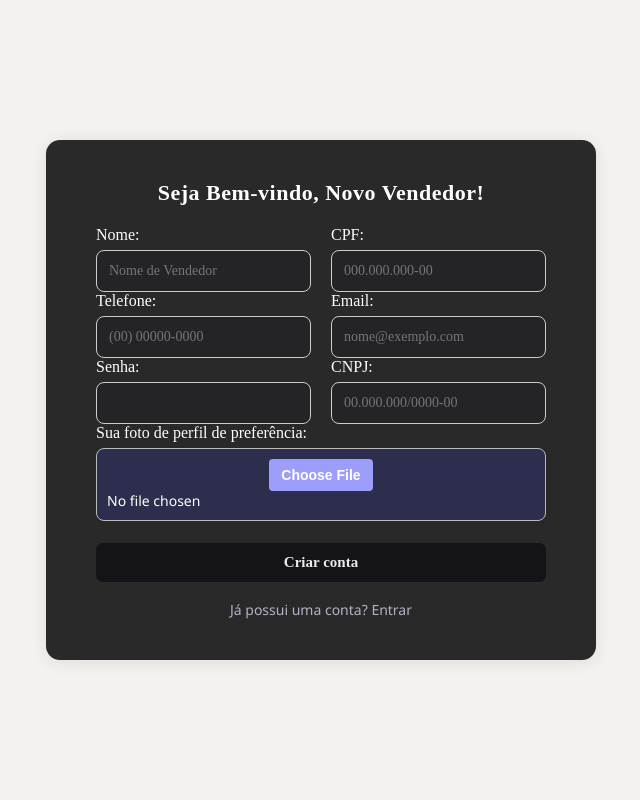
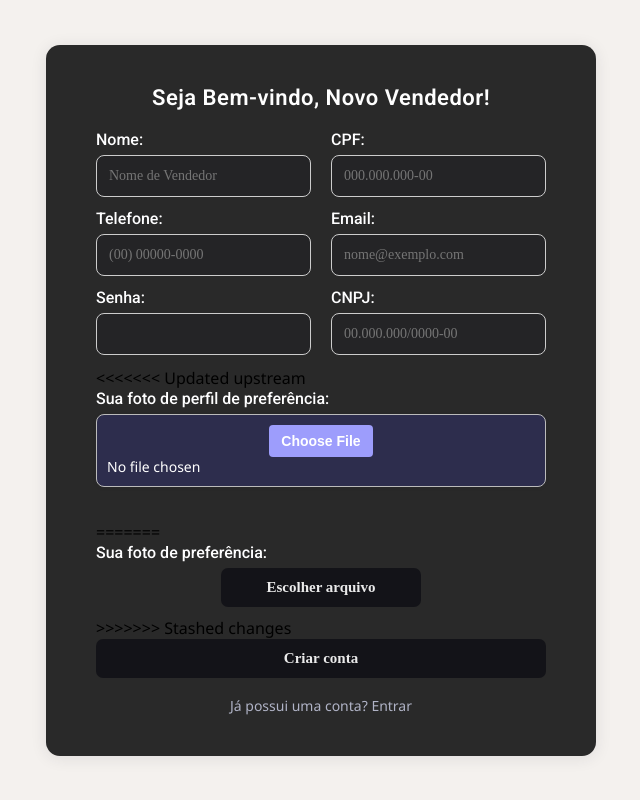
Before and after one commit to Kennedys-Leon/Projeto_TCC, a PHP site: page /cadastro_vendedor/cadastrovendedor.php in a window 1280 px wide. Shown: the whole page, without its empty margins (319-959 px from the left). Run offline with PHP 8.4, Linux system fonts and the light colour scheme.

Commit message:
Mudanças na parte de cadastro do novo vendedor

```diff
--- a/Projeto TCC/cadastro_vendedor/cadastrovendedor.php
+++ b/Projeto TCC/cadastro_vendedor/cadastrovendedor.php
@@ -63,8 +63,17 @@
         </div>
 
         <!-- Foto -->
+<<<<<<< Updated upstream
         <label>Sua foto de perfil de preferência:</label>
         <input type="file" name="foto_de_perfil" accept="image/*"><br><br>
+=======
+        <label>Sua foto de preferência:</label>
+        <div style="display: flex; flex-direction: column; align-items: center; margin-bottom: 10px;">
+            <button type="button" id="openModalBtn" class="btn-vermelho" style="width: 200px;">Escolher arquivo</button>
+            <img id="preview" src="#" alt="Pré-visualização da imagem" style="display:none; width: 150px; height: 150px; margin-top: 10px; border-radius: 8px; object-fit: cover;">
+        </div>
+        <input type="file" id="foto_de_perfil" name="foto_de_perfil" accept="image/*" style="display:none;">
+>>>>>>> Stashed changes
 
         <input type="submit" value="Criar conta" class="btn-vermelho">
 
@@ -72,6 +81,19 @@
             <a href="../login_vendedor/login_vendedor.php" class="btn-primario">Já possui uma conta? Entrar</a>
         </div>
     </form>
+
+    <!-- Modal -->
+    <div id="fileModal" style="display:none; position: fixed; top: 0; left: 0; width: 100%; height: 100%; background: rgba(0,0,0,0.6); z-index: 2000; justify-content: center; align-items: center;">
+        <div style="background: #ffffffff; padding: 20px; border-radius: 10px; width: 400px; max-width: 90%; text-align: center; position: relative;">
+            <h3>Escolha ou arraste a imagem</h3>
+            <div id="dropArea" style="border: 2px dashed #9d9dfc; border-radius: 10px; padding: 30px; cursor: pointer;">
+                <p>Arraste a imagem aqui ou clique para escolher</p>
+                <input type="file" id="modalFileInput" accept="image/*" style="display:none;">
+            </div>
+            <img id="modalPreview" src="#" alt="Pré-visualização da imagem" style="display:none; width: 150px; height: 150px; margin: 15px auto 0 auto; border-radius: 8px; object-fit: cover; display: block;">
+            <button id="closeModalBtn" style="margin-top: 15px; background: #131318; color: #eaeaea; border: none; padding: 10px 20px; border-radius: 7px; cursor: pointer;">Fechar</button>
+        </div>
+    </div>
 
     <script>
         // Máscaras
@@ -109,6 +131,66 @@
             e.target.value = mascaraCnpj(e.target.value);
         });
 
+        // Modal open/close
+        const openModalBtn = document.getElementById("openModalBtn");
+        const fileModal = document.getElementById("fileModal");
+        const closeModalBtn = document.getElementById("closeModalBtn");
+        const dropArea = document.getElementById("dropArea");
+        const modalFileInput = document.getElementById("modalFileInput");
+        const mainFileInput = document.getElementById("foto_de_perfil");
+        const modalPreview = document.getElementById("modalPreview");
+        const mainPreview = document.getElementById("preview");
+
+        openModalBtn.addEventListener("click", () => {
+            fileModal.style.display = "flex";
+        });
+
+        closeModalBtn.addEventListener("click", () => {
+            fileModal.style.display = "none";
+        });
+
+        // Clicking drop area triggers file input click
+        dropArea.addEventListener("click", () => {
+            modalFileInput.click();
+        });
+
+        // Handle file selection in modal
+        modalFileInput.addEventListener("change", (event) => {
+            const file = event.target.files[0];
+            if (file) {
+                const reader = new FileReader();
+                reader.onload = function(e) {
+                    modalPreview.src = e.target.result;
+                    modalPreview.style.display = "block";
+                    mainPreview.src = e.target.result;
+                    mainPreview.style.display = "block";
+                    mainFileInput.files = modalFileInput.files;
+                }
+                reader.readAsDataURL(file);
+            }
+        });
+
+        // Drag and drop in modal
+        dropArea.addEventListener("dragover", (event) => {
+            event.preventDefault();
+            dropArea.style.borderColor = "#00c9ff";
+        });
+
+        dropArea.addEventListener("dragleave", (event) => {
+            event.preventDefault();
+            dropArea.style.borderColor = "#9d9dfc";
+        });
+
+        dropArea.addEventListener("drop", (event) => {
+            event.preventDefault();
+            dropArea.style.borderColor = "#9d9dfc";
+            if (event.dataTransfer.files.length > 0) {
+                modalFileInput.files = event.dataTransfer.files;
+                const changeEvent = new Event('change');
+                modalFileInput.dispatchEvent(changeEvent);
+            }
+        });
+
         // Antes de enviar, limpar os caracteres
         document.getElementById("formCadastro").addEventListener("submit", function () {
             let cpf = document.getElementById("cpf");
--- a/Projeto TCC/css/cadastro.css
+++ b/Projeto TCC/css/cadastro.css
@@ -1,3 +1,5 @@
+@import url('https://fonts.googleapis.com/css2?family=Roboto:wght@300;400;500;600;700&display=swap');
+
 /* Reset básico */
 * {
   margin: 0;
@@ -32,7 +34,7 @@ body {
   text-align: center;
   font-weight: 600;
   letter-spacing: 0.5px;
-  font-family: 'Playfair Display', serif;
+  font-family: 'Roboto', sans-serif;
 }
 
 /* Labels e Inputs */
@@ -41,7 +43,7 @@ body {
   margin-bottom: 6px;
   font-weight: 500;
   color: #fefeff;
-  font-family: 'Playfair Display', serif;
+  font-family: 'Roboto', sans-serif;
 }
 
 .form-cadastro input[type="text"],
@@ -51,12 +53,16 @@ body {
 .form-cadastro input[type="email"],
 .form-cadastro textarea {
     background: #242426; /* mesma cor do fundo do formulário */
+    color:#ffffff;
     padding: 12px;
     border: 1px solid #ccc;
     border-radius: 8px;
     font-size: 14px;
     transition: border-color 0.3s ease;
     font-family: 'Playfair Display', serif;
+    width: 100%;
+    box-sizing: border-box;
+    margin-bottom: 12px;
 }
 
 
--- a/Projeto TCC/css/sidebar.css
+++ b/Projeto TCC/css/sidebar.css
@@ -66,7 +66,7 @@
     text-decoration: none;
     cursor: pointer;
     transition: background .2s ease, padding-left .2s ease;
-    font-family: 'Playfair Display', serif;
+    font-family: 'Roboto', sans-serif;
 }
 .sidebar a:hover,
 .sidebar button:hover{
--- a/Projeto TCC/login_vendedor/login_vendedor.php
+++ b/Projeto TCC/login_vendedor/login_vendedor.php
@@ -17,8 +17,13 @@
         <input type="email" id="email" name="email" placeholder="Seu Email de Vendas" required>
 
         <label for="senha">Senha:</label>
+<<<<<<< Updated upstream
         <input type="password" id="senha" name="senha" placeholder="Sua Senha" required><br><br>
 
+=======
+        <input type="password" id="senha" name="senha" required>
+
+>>>>>>> Stashed changes
         <input type="submit" value="Entrar" class="btn-vermelho">
 
         <div class="botoes-inicio">
```
Also changed, not shown: Projeto TCC/css/estilo.css (+6 -4 lines).
